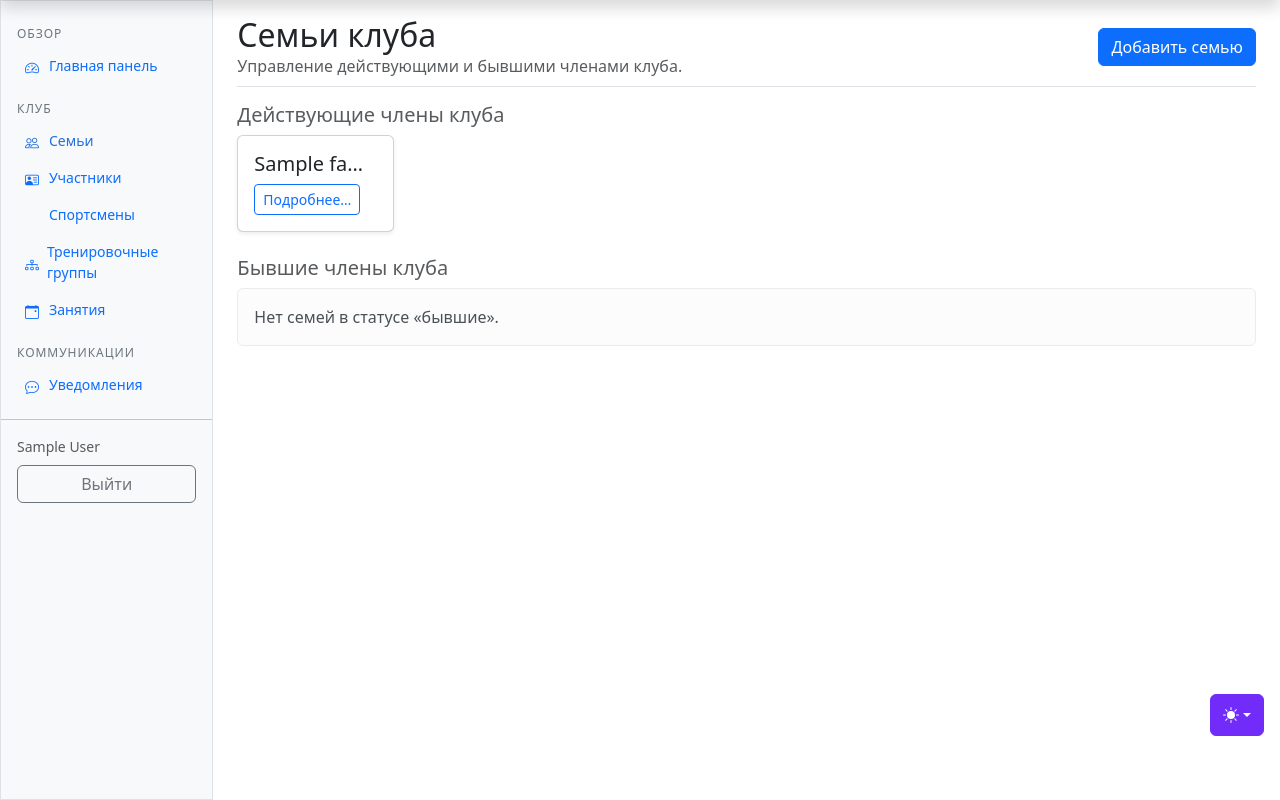
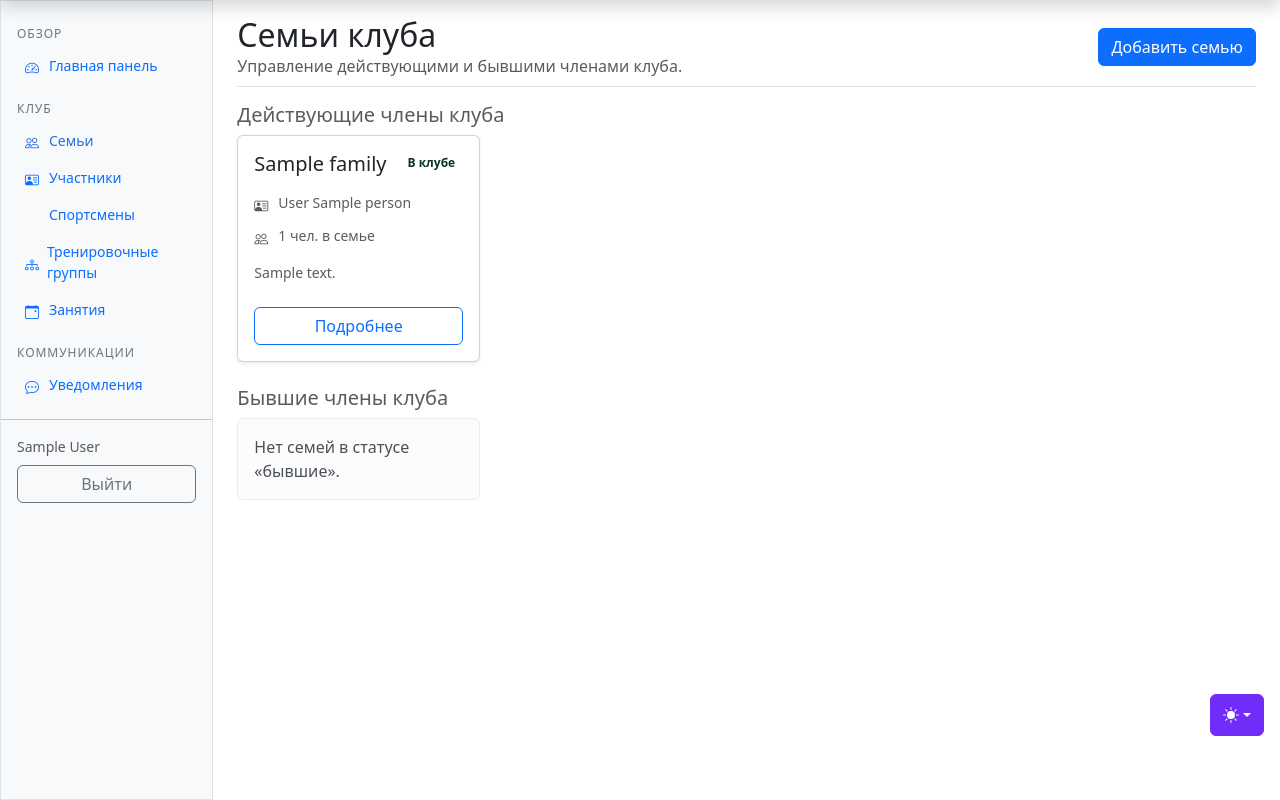
Before and after one commit to kirillbarkhatov/sport_school, a Django app: page /members/families/ in a window 1280 px wide. Shown: the part 48-848 px from the top of the page. Run offline with Django 5.2, Linux system fonts and the light colour scheme; a user stored in the database is signed in; tables that the repository leaves empty hold one stand-in row (values such as "Sample post"); parts of the project's set-up code (start-up, migrations or seed data) failed here and were passed over; some libraries are stand-ins or nearby versions.

Commit message:
новый шаблон списка семьи

```diff
--- a/members/templates/members/family_list.html
+++ b/members/templates/members/family_list.html
@@ -18,18 +18,42 @@
 
 <div class="mb-4">
     <h5 class="text-muted">Действующие члены клуба</h5>
-    <div class="row g-3">
+    <div class="row row-cols-1 row-cols-sm-2 row-cols-lg-3 row-cols-xl-4 g-3">
         {% for family in active_families %}
-            <div class="col-2">
-                <div class="card shadow-sm">
-                    <div class="card-body">
-                        <h5 class="mb-2 text-truncate">{{ family.family_name|default:'Без названия' }}</h5>
+            <div class="col">
+                <div class="card shadow-sm h-100 family-card">
+                    <div class="card-body d-flex flex-column">
+                        <div class="d-flex align-items-start justify-content-between gap-2 mb-3">
+                            <h5 class="mb-0 text-truncate">{{ family.family_name|default:'Без названия' }}</h5>
+                            <span class="badge text-bg-success-subtle text-success-emphasis family-card__badge">В клубе</span>
+                        </div>
+                        {% with members=family.members.all %}
+                            <div class="family-card__meta small text-muted mb-3">
+                                <div class="d-flex align-items-center gap-2 flex-wrap family-card__meta-list">
+                                    <span class="d-flex align-items-center gap-2">
+                                        <i class="bi bi-person-vcard"></i>
+                                        {{ family.contact_person|default:'Контакт не назначен' }}
+                                    </span>
+                                    <span class="d-flex align-items-center gap-2">
+                                        <i class="bi bi-people"></i>
+                                        {{ members|length }} чел. в семье
+                                    </span>
+                                </div>
+                            </div>
+                        {% endwith %}
+                        {% if family.comment %}
+                            <p class="small text-muted mb-3">
+                                {{ family.comment|truncatechars:90 }}
+                            </p>
+                        {% endif %}
+                        <div class="mt-auto pt-2">
                             <button type="button"
-                                class="btn btn-outline-primary btn-sm"
+                                    class="btn btn-outline-primary w-100"
                                     data-bs-toggle="modal"
                                     data-bs-target="#familyModal{{ family.pk }}">
-                            Подробнее…
+                                Подробнее
                             </button>
+                        </div>
                     </div>
                 </div>
             </div>
@@ -44,18 +68,42 @@
 
 <div>
     <h5 class="text-muted">Бывшие члены клуба</h5>
-    <div class="row g-3">
+    <div class="row row-cols-1 row-cols-sm-2 row-cols-lg-3 row-cols-xl-4 g-3">
         {% for family in alumni_families %}
-            <div class="col-2">
-                <div class="card shadow-sm border border-warning-subtle">
-                    <div class="card-body">
-                        <h5 class="mb-2 text-truncate">{{ family.family_name|default:'Без названия' }}</h5>
+            <div class="col">
+                <div class="card shadow-sm h-100 family-card family-card--alumni">
+                    <div class="card-body d-flex flex-column">
+                        <div class="d-flex align-items-start justify-content-between gap-2 mb-3">
+                            <h5 class="mb-0 text-truncate">{{ family.family_name|default:'Без названия' }}</h5>
+                            <span class="badge text-bg-warning-subtle text-warning-emphasis family-card__badge">Не в клубе</span>
+                        </div>
+                        {% with members=family.members.all %}
+                            <div class="family-card__meta small text-muted mb-3">
+                                <div class="d-flex align-items-center gap-2 flex-wrap family-card__meta-list">
+                                    <span class="d-flex align-items-center gap-2">
+                                        <i class="bi bi-person-vcard"></i>
+                                        {{ family.contact_person|default:'Контакт не назначен' }}
+                                    </span>
+                                    <span class="d-flex align-items-center gap-2">
+                                        <i class="bi bi-people"></i>
+                                        {{ members|length }} чел. в семье
+                                    </span>
+                                </div>
+                            </div>
+                        {% endwith %}
+                        {% if family.comment %}
+                            <p class="small text-muted mb-3">
+                                {{ family.comment|truncatechars:90 }}
+                            </p>
+                        {% endif %}
+                        <div class="mt-auto pt-2">
                             <button type="button"
-                                class="btn btn-outline-primary btn-sm"
+                                    class="btn btn-outline-primary w-100"
                                     data-bs-toggle="modal"
                                     data-bs-target="#familyModal{{ family.pk }}">
-                            Подробнее…
+                                Подробнее
                             </button>
+                        </div>
                     </div>
                 </div>
             </div>
--- a/static/css/styles.css
+++ b/static/css/styles.css
@@ -74,3 +74,32 @@
 .bd-mode-toggle .dropdown-menu .active .bi {
   display: block !important;
 }
+
+.family-card {
+  border: 1px solid var(--bs-border-color-translucent);
+  transition: transform 0.2s ease, box-shadow 0.2s ease;
+}
+
+.family-card:hover {
+  transform: translateY(-2px);
+  box-shadow: 0 0.75rem 1.5rem rgba(15, 23, 42, 0.08);
+}
+
+.family-card__badge {
+  font-weight: 600;
+}
+
+.family-card--alumni {
+  border-color: rgba(var(--bs-warning-rgb), 0.35);
+}
+
+.family-card__meta-list {
+  gap: 0.75rem !important;
+}
+
+@media (max-width: 575.98px) {
+  .family-card__meta-list {
+    flex-direction: column;
+    align-items: flex-start;
+  }
+}
```
Lines whose indentation alone changed are shown as unchanged.
